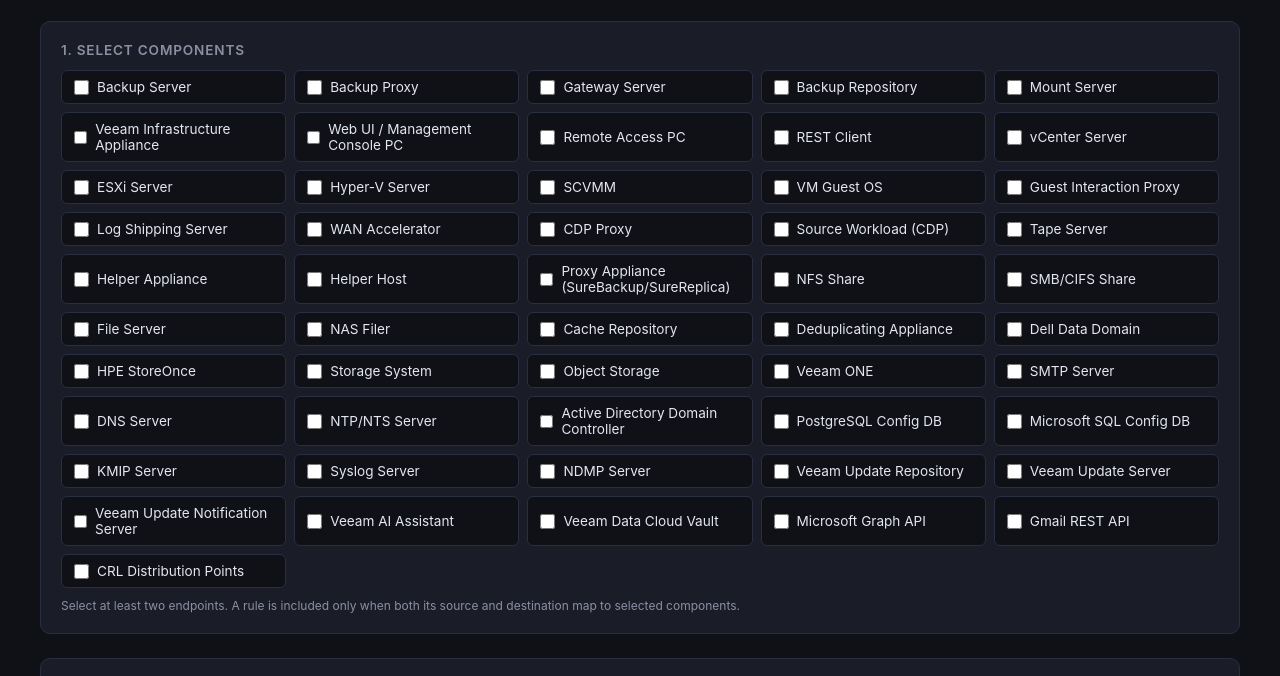
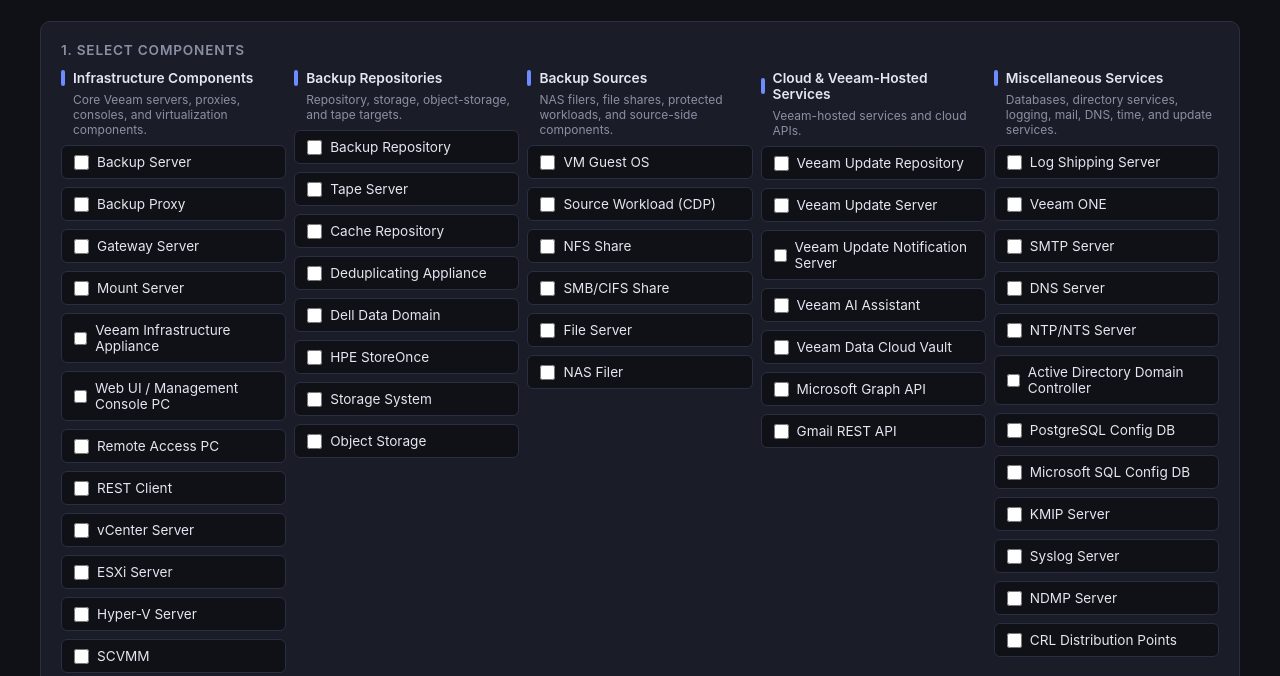
Before and after one commit to peterwroot/vinfito, a plain HTML site: page index.html in a window 1280 px wide. Shown: the part 81-757 px from the top of the page. Drawn offline with Linux system fonts and the light colour scheme.

Commit message:
feat: organize components by category

```diff
--- a/index.html
+++ b/index.html
@@ -87,6 +87,31 @@
   .fqdn-input:focus { outline: none; border-color: var(--accent); }
   .fqdn-input::placeholder { color: var(--muted); opacity: 0.6; }
 
+  .component-category {
+    margin-bottom: 18px;
+  }
+  .component-category:last-child { margin-bottom: 0; }
+  .component-category-title {
+    display: flex;
+    align-items: center;
+    gap: 8px;
+    margin-bottom: 8px;
+    color: var(--fg);
+    font-size: 0.86rem;
+    font-weight: 600;
+  }
+  .component-category-title::before {
+    content: '';
+    width: 4px;
+    height: 1.1em;
+    border-radius: 2px;
+    background: var(--accent);
+  }
+  .component-category-description {
+    margin: -2px 0 8px 12px;
+    color: var(--muted);
+    font-size: 0.75rem;
+  }
   .checkbox-grid {
     display: grid;
     grid-template-columns: repeat(auto-fill, minmax(200px, 1fr));
@@ -2661,58 +2686,66 @@
 ];
 
 // Components map UI selections to wording used in Veeam's From/To tables.
+const COMPONENT_CATEGORIES = [
+  { id: 'infrastructure', label: 'Infrastructure Components', description: 'Core Veeam servers, proxies, consoles, and virtualization components.' },
+  { id: 'repositories', label: 'Backup Repositories', description: 'Repository, storage, object-storage, and tape targets.' },
+  { id: 'sources', label: 'Backup Sources', description: 'NAS filers, file shares, protected workloads, and source-side components.' },
+  { id: 'cloud', label: 'Cloud & Veeam-Hosted Services', description: 'Veeam-hosted services and cloud APIs.' },
+  { id: 'misc', label: 'Miscellaneous Services', description: 'Databases, directory services, logging, mail, DNS, time, and update services.' },
+];
+
 const COMPONENTS = [
-  { id:'backup_server', label:'Backup Server', roles:['Backup Server'], infrastructure:true },
-  { id:'backup_proxy', label:'Backup Proxy', roles:['Backup Proxy'], infrastructure:true },
-  { id:'gateway_server', label:'Gateway Server', roles:['Gateway Server'], infrastructure:true },
-  { id:'repository', label:'Backup Repository', roles:['Backup Repository'], infrastructure:true },
-  { id:'mount_server', label:'Mount Server', roles:['Mount Server'], infrastructure:true },
-  { id:'veeam_infra_appliance', label:'Veeam Infrastructure Appliance', roles:['Veeam Infrastructure Appliance'], infrastructure:true },
-  { id:'web_ui_pc', label:'Web UI / Management Console PC', roles:['Web UI and Host Management console PC','Web UI PC','Veeam Backup & Replication console'], infrastructure:true },
-  { id:'remote_access_pc', label:'Remote Access PC', roles:['Remote Access PC'], infrastructure:true },
-  { id:'rest_client', label:'REST Client', roles:['REST Client'], infrastructure:true },
-  { id:'vcenter', label:'vCenter Server', roles:['vCenter Server'], infrastructure:true },
-  { id:'esxi', label:'ESXi Server', roles:['ESXi Server','ESXi Host'], infrastructure:true },
-  { id:'hyper_v', label:'Hyper-V Server', roles:['Hyper-V Server','Hyper-V Host'], infrastructure:true },
-  { id:'scvmm', label:'SCVMM', roles:['SCVMM'], infrastructure:true },
-  { id:'vm_guest_os', label:'VM Guest OS', roles:['VM Guest OS','VMs in the virtual lab'], infrastructure:true },
-  { id:'guest_interaction_proxy', label:'Guest Interaction Proxy', roles:['Guest Interaction Proxy'], infrastructure:true },
-  { id:'log_shipping_server', label:'Log Shipping Server', roles:['Log Shipping Server'], infrastructure:true },
-  { id:'wan_accelerator', label:'WAN Accelerator', roles:['WAN Accelerator'], infrastructure:true },
-  { id:'cdp_proxy', label:'CDP Proxy', roles:['CDP Proxy'], infrastructure:true },
-  { id:'source_workload', label:'Source Workload (CDP)', roles:['Source Workload'], infrastructure:true },
-  { id:'tape_server', label:'Tape Server', roles:['Tape Server'], infrastructure:true },
-  { id:'helper_appliance', label:'Helper Appliance', roles:['Helper Appliance'], infrastructure:true },
-  { id:'helper_host', label:'Helper Host', roles:['Helper Host'], infrastructure:true },
-  { id:'proxy_appliance', label:'Proxy Appliance (SureBackup/SureReplica)', roles:['Proxy Appliance'], infrastructure:true },
-  { id:'nfs_share', label:'NFS Share', roles:['NFS Share'], infrastructure:false },
-  { id:'smb_share', label:'SMB/CIFS Share', roles:['SMB Share','CIFS Share'], infrastructure:false },
-  { id:'file_server', label:'File Server', roles:['File Server'], infrastructure:true },
-  { id:'nas_filer', label:'NAS Filer', roles:['NAS Filer'], infrastructure:true },
-  { id:'cache_repository', label:'Cache Repository', roles:['Cache Repository'], infrastructure:true },
-  { id:'dedup_appliance', label:'Deduplicating Appliance', roles:['Deduplicating Appliance'], infrastructure:true },
-  { id:'dd_data_domain', label:'Dell Data Domain', roles:['Dell Data Domain'], infrastructure:true },
-  { id:'hpe_storeonce', label:'HPE StoreOnce', roles:['HPE StoreOnce'], infrastructure:true },
-  { id:'storage_system', label:'Storage System', roles:['Storage System'], infrastructure:true },
-  { id:'object_storage', label:'Object Storage', roles:['Object Storage','Smart Object Storage API','Amazon S3','Microsoft Azure Object Storage','IBM Cloud Object Storage'], infrastructure:false },
-  { id:'veeam_one', label:'Veeam ONE', roles:['Veeam ONE Server','Veeam ONE Web Services Server'], infrastructure:true },
-  { id:'smtp_server', label:'SMTP Server', roles:['SMTP Server'], infrastructure:false },
-  { id:'dns_server', label:'DNS Server', roles:['DNS Server'], infrastructure:false },
-  { id:'ntp_server', label:'NTP/NTS Server', roles:['NTP Server','NTS Server'], infrastructure:false },
-  { id:'ad_dc', label:'Active Directory Domain Controller', roles:['Active Directory Domain Controllers'], infrastructure:false },
-  { id:'postgresql_db', label:'PostgreSQL Config DB', roles:['PostgreSQL Configuration Database'], infrastructure:false },
-  { id:'mssql_db', label:'Microsoft SQL Config DB', roles:['Microsoft SQL Server'], infrastructure:false },
-  { id:'kmip_server', label:'KMIP Server', roles:['Key Management System (KMIP) Server'], infrastructure:false },
-  { id:'syslog_server', label:'Syslog Server', roles:['Syslog Server'], infrastructure:false },
-  { id:'ndmp_server', label:'NDMP Server', roles:['NDMP Server'], infrastructure:false },
-  { id:'veeam_update_repo', label:'Veeam Update Repository', roles:['Veeam Update Repository'], infrastructure:false },
-  { id:'veeam_update_server', label:'Veeam Update Server', roles:['Veeam Update Server'], infrastructure:false },
-  { id:'veeam_update_notify', label:'Veeam Update Notification Server', roles:['Veeam Update Notification Server'], infrastructure:false },
-  { id:'veeam_ai_assistant', label:'Veeam AI Assistant', roles:['Veeam AI Assistant'], infrastructure:false },
-  { id:'veeam_data_cloud_vault', label:'Veeam Data Cloud Vault', roles:['Veeam Data Cloud Vault'], infrastructure:false },
-  { id:'microsoft_graph', label:'Microsoft Graph API', roles:['Microsoft Graph REST API'], infrastructure:false },
-  { id:'gmail_api', label:'Gmail REST API', roles:['Gmail REST API'], infrastructure:false },
-  { id:'crl_distribution', label:'CRL Distribution Points', roles:['Certificate Revocation Lists','CRL Distribution Points'], infrastructure:false },
+  { id:'backup_server', category:'infrastructure', label:'Backup Server', roles:['Backup Server'], infrastructure:true },
+  { id:'backup_proxy', category:'infrastructure', label:'Backup Proxy', roles:['Backup Proxy'], infrastructure:true },
+  { id:'gateway_server', category:'infrastructure', label:'Gateway Server', roles:['Gateway Server'], infrastructure:true },
+  { id:'repository', category:'repositories', label:'Backup Repository', roles:['Backup Repository'], infrastructure:true },
+  { id:'mount_server', category:'infrastructure', label:'Mount Server', roles:['Mount Server'], infrastructure:true },
+  { id:'veeam_infra_appliance', category:'infrastructure', label:'Veeam Infrastructure Appliance', roles:['Veeam Infrastructure Appliance'], infrastructure:true },
+  { id:'web_ui_pc', category:'infrastructure', label:'Web UI / Management Console PC', roles:['Web UI and Host Management console PC','Web UI PC','Veeam Backup & Replication console'], infrastructure:true },
+  { id:'remote_access_pc', category:'infrastructure', label:'Remote Access PC', roles:['Remote Access PC'], infrastructure:true },
+  { id:'rest_client', category:'infrastructure', label:'REST Client', roles:['REST Client'], infrastructure:true },
+  { id:'vcenter', category:'infrastructure', label:'vCenter Server', roles:['vCenter Server'], infrastructure:true },
+  { id:'esxi', category:'infrastructure', label:'ESXi Server', roles:['ESXi Server','ESXi Host'], infrastructure:true },
+  { id:'hyper_v', category:'infrastructure', label:'Hyper-V Server', roles:['Hyper-V Server','Hyper-V Host'], infrastructure:true },
+  { id:'scvmm', category:'infrastructure', label:'SCVMM', roles:['SCVMM'], infrastructure:true },
+  { id:'vm_guest_os', category:'sources', label:'VM Guest OS', roles:['VM Guest OS','VMs in the virtual lab'], infrastructure:true },
+  { id:'guest_interaction_proxy', category:'infrastructure', label:'Guest Interaction Proxy', roles:['Guest Interaction Proxy'], infrastructure:true },
+  { id:'log_shipping_server', category:'misc', label:'Log Shipping Server', roles:['Log Shipping Server'], infrastructure:true },
+  { id:'wan_accelerator', category:'infrastructure', label:'WAN Accelerator', roles:['WAN Accelerator'], infrastructure:true },
+  { id:'cdp_proxy', category:'infrastructure', label:'CDP Proxy', roles:['CDP Proxy'], infrastructure:true },
+  { id:'source_workload', category:'sources', label:'Source Workload (CDP)', roles:['Source Workload'], infrastructure:true },
+  { id:'tape_server', category:'repositories', label:'Tape Server', roles:['Tape Server'], infrastructure:true },
+  { id:'helper_appliance', category:'infrastructure', label:'Helper Appliance', roles:['Helper Appliance'], infrastructure:true },
+  { id:'helper_host', category:'infrastructure', label:'Helper Host', roles:['Helper Host'], infrastructure:true },
+  { id:'proxy_appliance', category:'infrastructure', label:'Proxy Appliance (SureBackup/SureReplica)', roles:['Proxy Appliance'], infrastructure:true },
+  { id:'nfs_share', category:'sources', label:'NFS Share', roles:['NFS Share'], infrastructure:false },
+  { id:'smb_share', category:'sources', label:'SMB/CIFS Share', roles:['SMB Share','CIFS Share'], infrastructure:false },
+  { id:'file_server', category:'sources', label:'File Server', roles:['File Server'], infrastructure:true },
+  { id:'nas_filer', category:'sources', label:'NAS Filer', roles:['NAS Filer'], infrastructure:true },
+  { id:'cache_repository', category:'repositories', label:'Cache Repository', roles:['Cache Repository'], infrastructure:true },
+  { id:'dedup_appliance', category:'repositories', label:'Deduplicating Appliance', roles:['Deduplicating Appliance'], infrastructure:true },
+  { id:'dd_data_domain', category:'repositories', label:'Dell Data Domain', roles:['Dell Data Domain'], infrastructure:true },
+  { id:'hpe_storeonce', category:'repositories', label:'HPE StoreOnce', roles:['HPE StoreOnce'], infrastructure:true },
+  { id:'storage_system', category:'repositories', label:'Storage System', roles:['Storage System'], infrastructure:true },
+  { id:'object_storage', category:'repositories', label:'Object Storage', roles:['Object Storage','Smart Object Storage API','Amazon S3','Microsoft Azure Object Storage','IBM Cloud Object Storage'], infrastructure:false },
+  { id:'veeam_one', category:'misc', label:'Veeam ONE', roles:['Veeam ONE Server','Veeam ONE Web Services Server'], infrastructure:true },
+  { id:'smtp_server', category:'misc', label:'SMTP Server', roles:['SMTP Server'], infrastructure:false },
+  { id:'dns_server', category:'misc', label:'DNS Server', roles:['DNS Server'], infrastructure:false },
+  { id:'ntp_server', category:'misc', label:'NTP/NTS Server', roles:['NTP Server','NTS Server'], infrastructure:false },
+  { id:'ad_dc', category:'misc', label:'Active Directory Domain Controller', roles:['Active Directory Domain Controllers'], infrastructure:false },
+  { id:'postgresql_db', category:'misc', label:'PostgreSQL Config DB', roles:['PostgreSQL Configuration Database'], infrastructure:false },
+  { id:'mssql_db', category:'misc', label:'Microsoft SQL Config DB', roles:['Microsoft SQL Server'], infrastructure:false },
+  { id:'kmip_server', category:'misc', label:'KMIP Server', roles:['Key Management System (KMIP) Server'], infrastructure:false },
+  { id:'syslog_server', category:'misc', label:'Syslog Server', roles:['Syslog Server'], infrastructure:false },
+  { id:'ndmp_server', category:'misc', label:'NDMP Server', roles:['NDMP Server'], infrastructure:false },
+  { id:'veeam_update_repo', category:'cloud', label:'Veeam Update Repository', roles:['Veeam Update Repository'], infrastructure:false },
+  { id:'veeam_update_server', category:'cloud', label:'Veeam Update Server', roles:['Veeam Update Server'], infrastructure:false },
+  { id:'veeam_update_notify', category:'cloud', label:'Veeam Update Notification Server', roles:['Veeam Update Notification Server'], infrastructure:false },
+  { id:'veeam_ai_assistant', category:'cloud', label:'Veeam AI Assistant', roles:['Veeam AI Assistant'], infrastructure:false },
+  { id:'veeam_data_cloud_vault', category:'cloud', label:'Veeam Data Cloud Vault', roles:['Veeam Data Cloud Vault'], infrastructure:false },
+  { id:'microsoft_graph', category:'cloud', label:'Microsoft Graph API', roles:['Microsoft Graph REST API'], infrastructure:false },
+  { id:'gmail_api', category:'cloud', label:'Gmail REST API', roles:['Gmail REST API'], infrastructure:false },
+  { id:'crl_distribution', category:'misc', label:'CRL Distribution Points', roles:['Certificate Revocation Lists','CRL Distribution Points'], infrastructure:false },
 ];
 
 const { parseAddresses, buildRules } = VinfitoCore;
@@ -2729,7 +2762,16 @@
 
 function initComponents() {
   checkboxGrid.innerHTML = '';
-  COMPONENTS.forEach(component => {
+  COMPONENT_CATEGORIES.forEach(category => {
+    const categoryComponents = COMPONENTS.filter(component => component.category === category.id);
+    if (!categoryComponents.length) return;
+    const section = document.createElement('section');
+    section.className = 'component-category';
+    section.innerHTML = `<h4 class="component-category-title">${escHtml(category.label)}</h4>
+      <p class="component-category-description">${escHtml(category.description)}</p>`;
+    const grid = document.createElement('div');
+    grid.className = 'checkbox-grid';
+    categoryComponents.forEach(component => {
       const label = document.createElement('label');
       label.className = 'checkbox-label';
       const checkbox = document.createElement('input');
@@ -2740,7 +2782,10 @@
         renderAddressFields();
       });
       label.append(checkbox, document.createTextNode(component.label));
-    checkboxGrid.appendChild(label);
+      grid.appendChild(label);
+    });
+    section.appendChild(grid);
+    checkboxGrid.appendChild(section);
   });
 }
 
@@ -2750,7 +2795,14 @@
     addressesPanel.innerHTML = '<p class="empty-selection">Select components above to enter their addresses.</p>';
     return;
   }
-  addressesPanel.innerHTML = selected.map(component => `
+
+  // Keep address fields in the same category order as the checkboxes above.
+  addressesPanel.innerHTML = COMPONENT_CATEGORIES.map(category => {
+    const categoryComponents = selected.filter(component => component.category === category.id);
+    if (!categoryComponents.length) return '';
+    return `<section class="component-category">
+      <h4 class="component-category-title">${escHtml(category.label)}</h4>
+      <div class="component-addresses">${categoryComponents.map(component => `
         <div class="component-row">
           <label class="checkbox-label" for="address-${component.id}">${escHtml(component.label)}</label>
           <div>
@@ -2758,7 +2810,10 @@
               placeholder="${component.id === 'backup_server' ? 'backup01.example.com, backup02.example.com' : 'hostname.example.com or 10.0.0.10'}">${escHtml(state.addresses[component.id] || '')}</textarea>
             <div class="address-help">${parseAddresses(state.addresses[component.id]).length || 0} address(es)</div>
           </div>
-    </div>`).join('');
+        </div>`).join('')}</div>
+    </section>`;
+  }).join('');
+
   addressesPanel.querySelectorAll('.address-field').forEach(field => {
     field.addEventListener('input', () => {
       state.addresses[field.dataset.component] = field.value;
```
Lines whose indentation alone changed are shown as unchanged.
